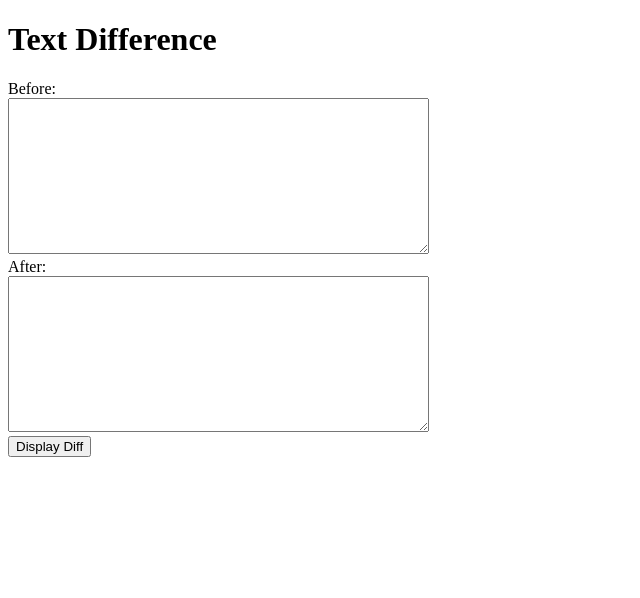
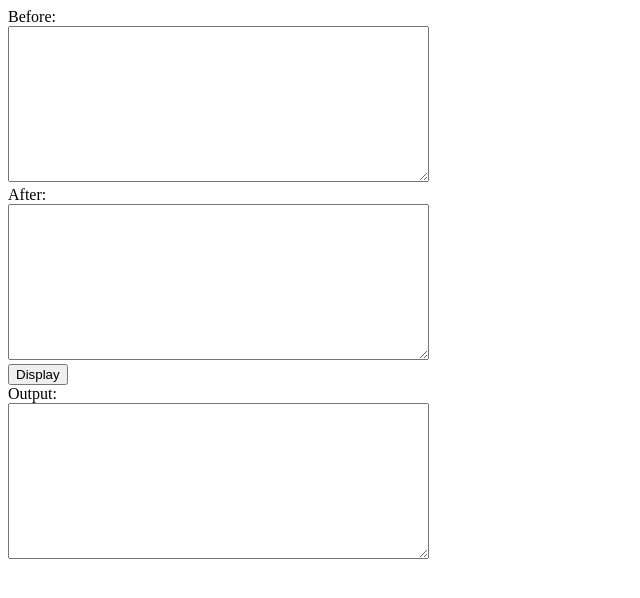
Before and after one commit to We1chJ/DiffText4Rewrites, a plain HTML site: page index.html in a window 1280 px wide. Shown: the whole page, without its empty margins (0-640 px from the left). Drawn offline with nearby package versions, Linux system fonts and the light colour scheme.

Commit message:
working version

```diff
--- a/index.html
+++ b/index.html
@@ -1,48 +1,19 @@
 <!DOCTYPE html>
 <html>
-<head>
-    <title>Text Difference</title>
-    <script type="module" src="https://cdn.jsdelivr.net/npm/diff2html@3.4.35/+esm"></script>
-</head>
-<body>
-    <h1>Text Difference</h1>
-    <label for="before">Before:</label>
-    <br>
-    <textarea id="before" name="before" rows="10" cols="50"></textarea>
-    <br>
-    <label for="after">After:</label>
-    <br>
-    <textarea id="after" name="after" rows="10" cols="50"></textarea>
-    <br>
-    <button onclick="displayDiff()">Display Diff</button>
-    <br>
-    <div id="diff-output"></div>
-    <script>
-        function displayDiff() {
-            const beforeText = document.getElementById("before").value;
-            const afterText = document.getElementById("after").value;
-            const diff = Diff2Html.getDiff(beforeText, afterText, {
-                inputFormat: 'text',
-                showFiles: false,
-                matching: 'lines',
-                outputFormat: 'side-by-side',
-                diffStyle: {
-                    'word-added': {
-                        'background-color': 'rgba(76, 175, 80, 0.2)',
-                        'color': 'rgb(76, 175, 80)',
-                        'font-style': 'italic'
-                    },
-                    'word-removed': {
-                        'background-color': 'rgba(244, 67, 54, 0.2)',
-                        'color': 'rgb(244, 67, 54)',
-                        'text-decoration': 'line-through'
-                    }
-                }
-            });
-            const targetDiv = document.getElementById("diff-output");
-            targetDiv.innerHTML = diff;
-            Diff2Html.highlightCode(targetDiv);
-        }
-    </script>
-</body>
+  <head>
+    <meta charset="utf-8">
+    <title>Text Diff Tool</title>
+    <script src="https://cdnjs.cloudflare.com/ajax/libs/jsdiff/4.0.2/diff.min.js"></script>
+    <script src="https://cdnjs.cloudflare.com/ajax/libs/dompurify/2.3.1/purify.min.js"></script>
+    <script src="script.js"></script>
+  </head>
+  <body>
+    <label for="before">Before:</label><br>
+    <textarea id="before" rows="10" cols="50"></textarea><br>
+    <label for="after">After:</label><br>
+    <textarea id="after" rows="10" cols="50"></textarea><br>
+    <button onclick="displayDiff()">Display</button><br>
+    <label for="output">Output:</label><br>
+    <textarea id="output" rows="10" cols="50"></textarea>
+  </body>
 </html>
--- /dev/null
+++ b/script.js
@@ -0,0 +1,16 @@
+function displayDiff() {
+    var before = document.getElementById("before").value;
+    var after = document.getElementById("after").value;
+    var diff = Diff.diffWords(before, after);
+    var output = "";
+    for (var i = 0; i < diff.length; i++) {
+      if (diff[i].added) {
+        output += "*_" + DOMPurify.sanitize(diff[i].value) + "_*";
+      } else if (diff[i].removed) {
+        output += "~~" + DOMPurify.sanitize(diff[i].value) + "~~";
+      } else {
+        output += DOMPurify.sanitize(diff[i].value);
+      }
+    }
+    document.getElementById("output").value = output;
+  }
```
